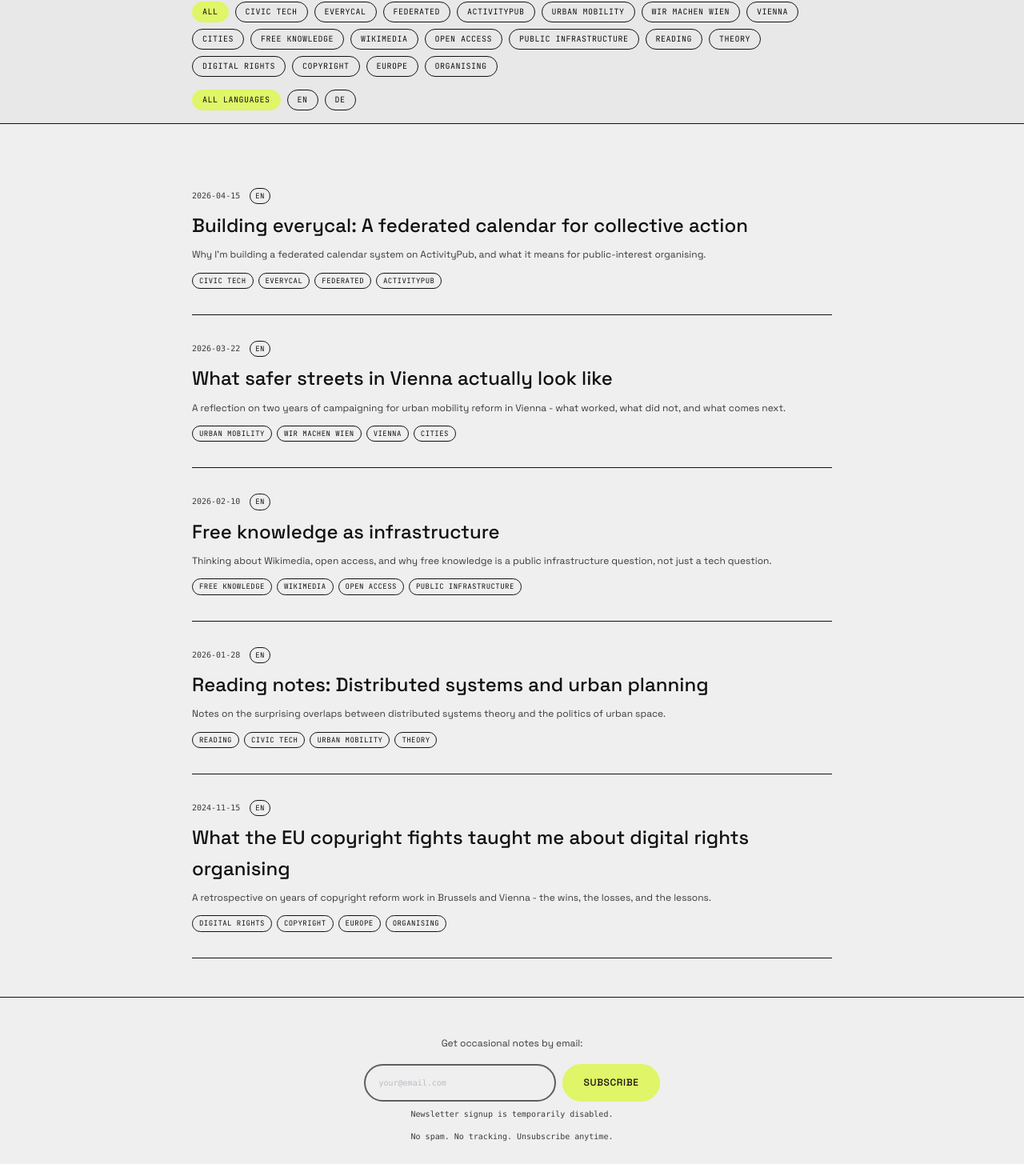
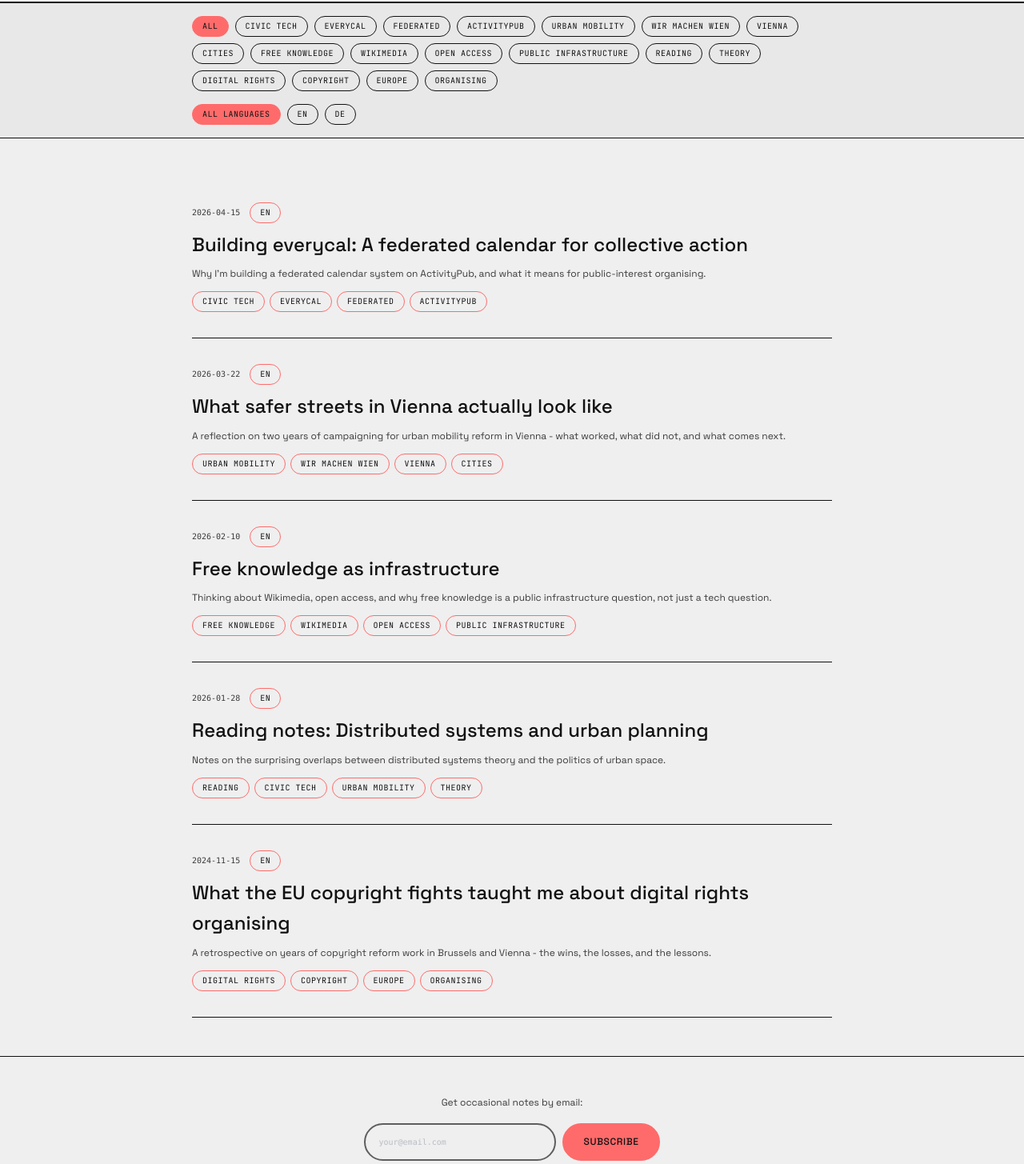
Before and after one commit to burnoutberni/bhayden.at, a React (Vite) app: page /notes in a window 1280 px wide. Shown: the part 374-1829 px from the top of the page at 80% size. Built offline with nearby package versions, Linux system fonts and the light colour scheme.

Commit message:
Apply page accent theming across shared UI

```diff
--- a/src/App.tsx
+++ b/src/App.tsx
@@ -45,10 +45,26 @@ function ScrollToTop() {
 }
 
 export default function App() {
+  const { pathname } = useLocation();
+  const pageAccent = pathname.startsWith('/notes')
+    ? 'var(--color-accent-coral)'
+    : pathname.startsWith('/work')
+      ? 'var(--color-accent-lime)'
+      : pathname.startsWith('/about')
+        ? 'var(--color-accent-cyan)'
+      : 'var(--color-accent-lime)';
+
   return (
     <ThemeProvider>
       <LanguageProvider>
-        <div className="min-h-screen" style={{ backgroundColor: 'var(--color-cream)', color: 'var(--color-ink)' }}>
+        <div
+          className="min-h-screen"
+          style={{
+            backgroundColor: 'var(--color-cream)',
+            color: 'var(--color-ink)',
+            ['--color-page-accent' as string]: pageAccent,
+          }}
+        >
           <ScrollToTop />
           <Navigation />
           <main>
--- a/src/components/FilterToolbar.tsx
+++ b/src/components/FilterToolbar.tsx
@@ -17,12 +17,19 @@ interface FilterToolbarProps {
   containerClassName?: string;
   filtersRef?: React.RefObject<HTMLElement | null>;
   leading?: ReactNode;
+  accentColor?: string;
 }
 
 const MOBILE_BREAKPOINT = 768;
 const COLLAPSE_SCROLL_DISTANCE = 24;
 
-export default function FilterToolbar({ groups, containerClassName, filtersRef, leading }: FilterToolbarProps) {
+export default function FilterToolbar({
+  groups,
+  containerClassName,
+  filtersRef,
+  leading,
+  accentColor = 'var(--color-page-accent)',
+}: FilterToolbarProps) {
   const optionsId = useId();
   const [isMobile, setIsMobile] = useState(false);
   const [isCollapsed, setIsCollapsed] = useState(false);
@@ -129,7 +136,7 @@ export default function FilterToolbar({ groups, containerClassName, filtersRef,
                   key={`${label}-${index}`}
                   className="truncate rounded-full border px-2 py-0.5 font-mono text-xs-custom uppercase"
                   style={{
-                    borderColor: 'var(--color-accent-lime)',
+                    borderColor: accentColor,
                     color: 'var(--color-ink)',
                   }}
                 >
@@ -171,9 +178,9 @@ export default function FilterToolbar({ groups, containerClassName, filtersRef,
                     onClick={() => handleSelect(group, option.key)}
                     className="pill-badge transition-all duration-200"
                     style={{
-                      backgroundColor: group.activeKey === option.key ? 'var(--color-accent-lime)' : 'transparent',
+                      backgroundColor: group.activeKey === option.key ? accentColor : 'transparent',
                       color: group.activeKey === option.key ? 'var(--color-dark-void)' : 'var(--color-ink)',
-                      borderColor: group.activeKey === option.key ? 'var(--color-accent-lime)' : 'var(--color-border-brutalist)',
+                      borderColor: group.activeKey === option.key ? accentColor : 'var(--color-border-brutalist)',
                     }}
                   >
                     {option.label}
--- a/src/components/Footer.tsx
+++ b/src/components/Footer.tsx
@@ -42,7 +42,7 @@ export default function Footer() {
               href={mailto}
               className="font-mono text-xl-custom md:text-2xl-custom inline-block mb-6 transition-all duration-200 hover:underline"
               style={{
-                color: 'var(--color-accent-cyan)',
+                color: 'var(--color-page-accent-text)',
                 textUnderlineOffset: '6px',
                 textDecorationThickness: '2px',
               }}
--- a/src/components/Navigation.tsx
+++ b/src/components/Navigation.tsx
@@ -70,7 +70,7 @@ export default function Navigation() {
           <div
             className="flex items-center ml-4 px-2 py-1 rounded-full font-mono text-xs-custom"
             style={{
-              backgroundColor: onHero ? 'rgba(245, 241, 232, 0.92)' : 'var(--color-accent-lime)',
+              backgroundColor: onHero ? 'rgba(245, 241, 232, 0.92)' : 'var(--color-page-accent)',
               color: '#111111',
               border: '1px solid rgba(17, 17, 17, 0.24)',
             }}
--- a/src/components/NewsletterSignup.tsx
+++ b/src/components/NewsletterSignup.tsx
@@ -34,7 +34,16 @@ export default function NewsletterSignup({ borderedTop = true }: NewsletterSignu
             }}
             disabled
           />
-          <button type="submit" className="pill-button pill-button-filled" disabled>
+          <button
+            type="submit"
+            className="pill-button pill-button-filled"
+            style={{
+              backgroundColor: 'var(--color-page-accent)',
+              borderColor: 'var(--color-page-accent)',
+              color: '#111111',
+            }}
+            disabled
+          >
             {t.notesPage.subscribe}
           </button>
         </form>
@@ -48,7 +57,7 @@ export default function NewsletterSignup({ borderedTop = true }: NewsletterSignu
         </p>
 
         <div className="flex items-center justify-center gap-2 mt-6">
-          <svg width="16" height="16" viewBox="0 0 24 24" fill="none" stroke="currentColor" strokeWidth="2" strokeLinecap="round" strokeLinejoin="round" style={{ color: 'var(--color-accent-orange)' }}>
+          <svg width="16" height="16" viewBox="0 0 24 24" fill="none" stroke="currentColor" strokeWidth="2" strokeLinecap="round" strokeLinejoin="round" style={{ color: 'var(--color-page-accent-text)' }}>
             <path d="M4 11a9 9 0 0 1 9 9" />
             <path d="M4 4a16 16 0 0 1 16 16" />
             <circle cx="5" cy="19" r="1" />
@@ -56,7 +65,7 @@ export default function NewsletterSignup({ borderedTop = true }: NewsletterSignu
           <a
             href="/rss.xml"
             className="font-grotesk text-sm-custom transition-colors hover:underline"
-            style={{ color: 'var(--color-accent-cyan)', textUnderlineOffset: '3px' }}
+            style={{ color: 'var(--color-page-accent-text)', textUnderlineOffset: '3px' }}
           >
             {t.notesPage.rss}
           </a>
--- a/src/pages/About.tsx
+++ b/src/pages/About.tsx
@@ -150,7 +150,10 @@ export default function About() {
                 <Link
                   key={topic}
                   to={`/work?topic=${encodeURIComponent(topic)}`}
-                  className="pill-badge"
+                  className="pill-badge pill-badge-contextual"
+                  style={{
+                    ['--badge-hover-bg' as string]: 'var(--color-page-accent)',
+                  }}
                 >
                   {topic}
                 </Link>
@@ -165,7 +168,7 @@ export default function About() {
                 href="/portrait.jpg"
                 download="bernhard-hayden-portrait.jpg"
                 className="transition-colors hover:underline"
-                style={{ color: 'var(--color-accent-cyan)', textUnderlineOffset: '3px' }}
+                style={{ color: 'var(--color-page-accent)', textUnderlineOffset: '3px' }}
               >
                 {lang === 'de' ? 'Portrait herunterladen' : 'Download portrait'}
               </a>
@@ -175,7 +178,7 @@ export default function About() {
               <a
                 href={mailto}
                 className="transition-colors hover:underline"
-                style={{ color: 'var(--color-accent-cyan)', textUnderlineOffset: '3px' }}
+                style={{ color: 'var(--color-page-accent)', textUnderlineOffset: '3px' }}
               >
                 {email}
               </a>
--- a/src/pages/NoteDetail.tsx
+++ b/src/pages/NoteDetail.tsx
@@ -100,7 +100,6 @@ export default function NoteDetail() {
                 key={topic}
                 to={`/notes?topic=${encodeURIComponent(topic)}`}
                 className="pill-badge"
-                style={{ fontSize: '9px', padding: '2px 8px' }}
               >
                 {topic}
               </Link>
--- a/src/pages/Notes.tsx
+++ b/src/pages/Notes.tsx
@@ -43,6 +43,7 @@ export default function Notes() {
           <h1 className="font-serif text-4xl-custom mb-3" style={{ color: 'var(--color-ink)' }}>
             {t.notesPage.title}
           </h1>
+          <div className="w-16 h-0.5 mb-4" style={{ backgroundColor: 'var(--color-page-accent)' }} />
           <p className="font-grotesk text-base-custom" style={{ color: 'var(--color-ink-muted)' }}>
             {t.notesPage.subtitle}
           </p>
@@ -53,6 +54,7 @@ export default function Notes() {
       <FilterToolbar
         filtersRef={filtersRef}
         containerClassName="max-w-[800px] mx-auto"
+        accentColor="var(--color-page-accent)"
         groups={[
           {
             activeKey: topicFilter,
@@ -87,14 +89,14 @@ export default function Notes() {
                   </p>
                   <span
                     className="pill-badge"
-                    style={{ fontSize: '9px', padding: '2px 6px' }}
+                    style={{ borderColor: 'var(--color-page-accent)', color: 'var(--color-ink)' }}
                   >
                     {note.language.toUpperCase()}
                   </span>
                 </div>
                 <Link to={`/notes/${note.slug}`}>
                   <h3
-                    className="font-grotesk text-xl-custom font-medium mb-2 transition-colors group-hover:text-[var(--color-accent-cyan)]"
+                    className="font-grotesk text-xl-custom font-medium mb-2 transition-colors group-hover:text-[var(--color-page-accent)]"
                     style={{ color: 'var(--color-ink)' }}
                   >
                     {note.title}
@@ -107,9 +109,15 @@ export default function Notes() {
                   {note.topics.map((topic) => (
                     <span
                       key={topic}
-                      className="pill-badge"
+                      className="pill-badge pill-badge-contextual"
                       onClick={() => setTopicFilter((prev) => (prev === topic ? 'all' : topic))}
-                      style={{ fontSize: '9px', padding: '2px 8px', cursor: 'pointer' }}
+                      style={{
+                        cursor: 'pointer',
+                        ['--badge-base-border' as string]: 'var(--color-page-accent)',
+                        ['--badge-base-fg' as string]: 'var(--color-ink)',
+                        ['--badge-hover-bg' as string]: 'var(--color-page-accent)',
+                        ['--badge-hover-fg' as string]: '#111111',
+                      }}
                     >
                       {topic}
                     </span>
```
